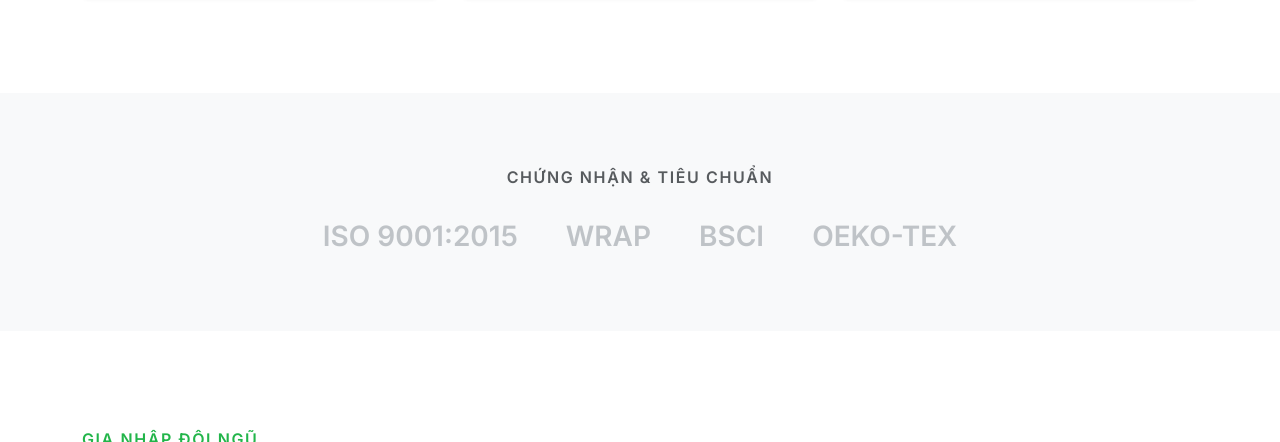
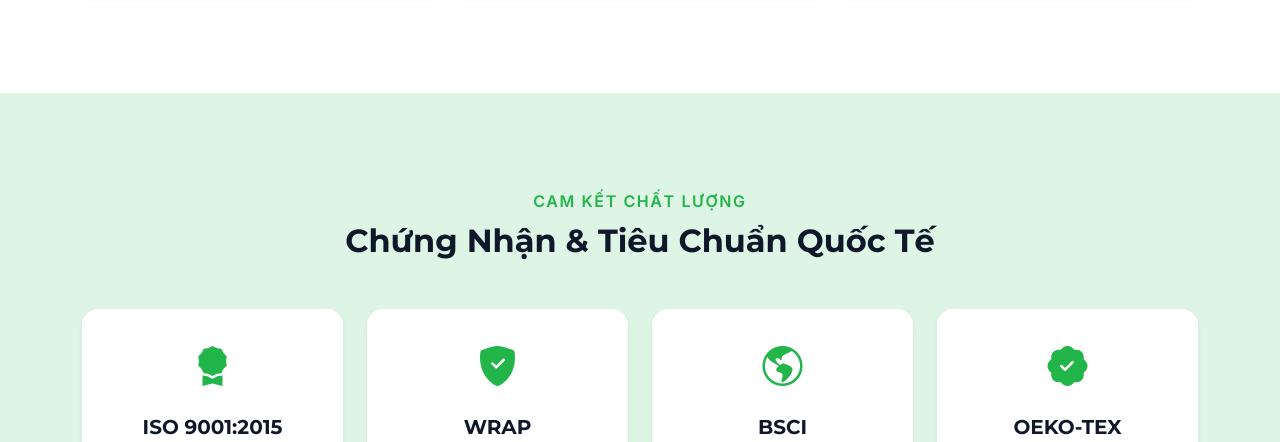
Before and after one commit to tongthanhsonwork1998-dev/my-itas, a plain HTML site: page index.html in a window 1280 px wide. Shown: the part 3957-4399 px from the top of the page. Drawn offline with nearby package versions, Linux system fonts and the light colour scheme.

Commit message:
thay đổi giao diện chứng nhận và tiêu chuẩn

```diff
--- a/css/style.css
+++ b/css/style.css
@@ -224,8 +224,8 @@
 }
 
 /* === MISC === */
-.cert-logo { opacity: 0.4; transition: var(--transition-base); cursor: pointer; }
-.cert-logo:hover { opacity: 1; color: var(--color-primary-dark) !important; }
+.cert-card { transition: var(--transition-base); border: 2px solid transparent; cursor: pointer; }
+.cert-card:hover { transform: translateY(-5px); border-color: var(--color-accent); box-shadow: var(--shadow-md) !important; }
 .footer__links a { transition: color 0.2s; }
 .footer__links a:hover { color: var(--color-accent) !important; text-decoration: underline !important; }
 .list-group-item-action:hover { background-color: #f8fafc; border-left: 4px solid var(--color-accent); }
--- a/index.html
+++ b/index.html
@@ -245,14 +245,37 @@
         </section>
 
         <!-- 7. CERTIFICATIONS SECTION -->
-        <section id="certifications" class="section bg-light py-5">
-            <div class="container py-4 text-center">
-                <p class="text-muted fw-bold text-uppercase tracking-wide mb-4">Chứng Nhận & Tiêu Chuẩn</p>
-                <div class="d-flex justify-content-center align-items-center gap-4 gap-md-5 flex-wrap">
-                    <div class="cert-logo fs-3 fw-bold text-secondary">ISO 9001:2015</div>
-                    <div class="cert-logo fs-3 fw-bold text-secondary">WRAP</div>
-                    <div class="cert-logo fs-3 fw-bold text-secondary">BSCI</div>
-                    <div class="cert-logo fs-3 fw-bold text-secondary">OEKO-TEX</div>
+        <section id="certifications" class="section bg-accent-soft py-5">
+            <div class="container py-5 text-center">
+                <div class="mb-5">
+                    <span class="text-accent fw-bold text-uppercase tracking-wide">Cam Kết Chất Lượng</span>
+                    <h2 class="section__title mt-2">Chứng Nhận & Tiêu Chuẩn Quốc Tế</h2>
+                </div>
+                <div class="row justify-content-center g-4">
+                    <div class="col-6 col-md-3">
+                        <div class="cert-card bg-white p-4 rounded-4 shadow-sm h-100 d-flex flex-column align-items-center justify-content-center">
+                            <i class="bi bi-award-fill fs-1 text-accent mb-3"></i>
+                            <h5 class="fw-bold text-primary-dark mb-0">ISO 9001:2015</h5>
+                        </div>
+                    </div>
+                    <div class="col-6 col-md-3">
+                        <div class="cert-card bg-white p-4 rounded-4 shadow-sm h-100 d-flex flex-column align-items-center justify-content-center">
+                            <i class="bi bi-shield-fill-check fs-1 text-accent mb-3"></i>
+                            <h5 class="fw-bold text-primary-dark mb-0">WRAP</h5>
+                        </div>
+                    </div>
+                    <div class="col-6 col-md-3">
+                        <div class="cert-card bg-white p-4 rounded-4 shadow-sm h-100 d-flex flex-column align-items-center justify-content-center">
+                            <i class="bi bi-globe-americas fs-1 text-accent mb-3"></i>
+                            <h5 class="fw-bold text-primary-dark mb-0">BSCI</h5>
+                        </div>
+                    </div>
+                    <div class="col-6 col-md-3">
+                        <div class="cert-card bg-white p-4 rounded-4 shadow-sm h-100 d-flex flex-column align-items-center justify-content-center">
+                            <i class="bi bi-patch-check-fill fs-1 text-accent mb-3"></i>
+                            <h5 class="fw-bold text-primary-dark mb-0">OEKO-TEX</h5>
+                        </div>
+                    </div>
                 </div>
             </div>
         </section>
```
